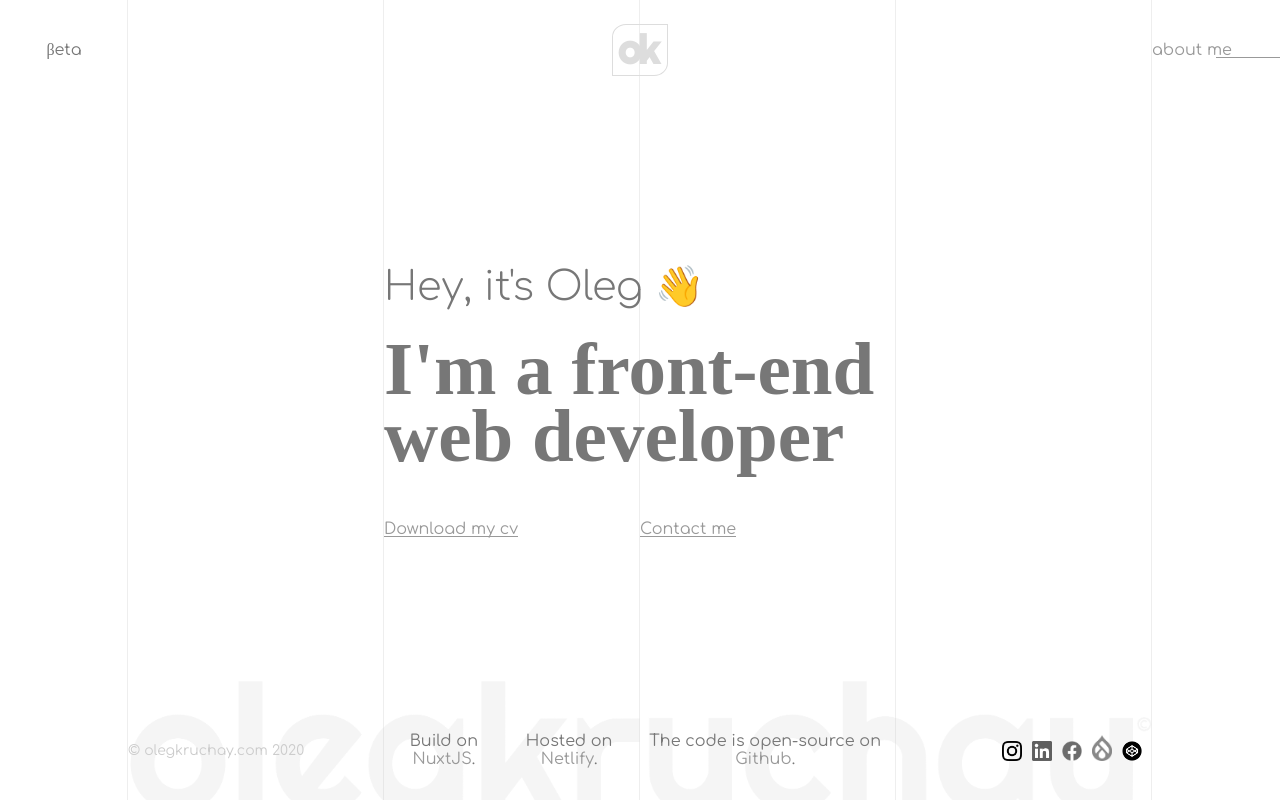
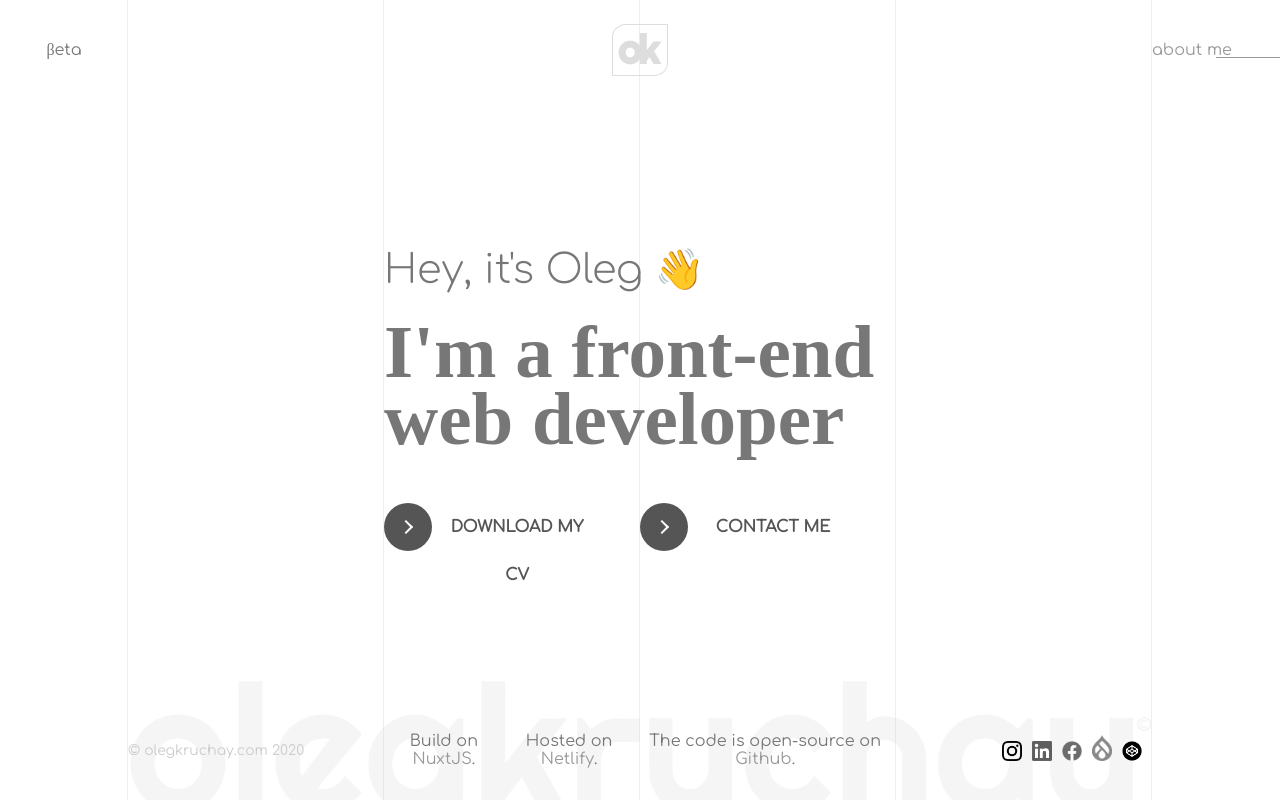
Before and after one commit to kruchai/olegkruchay-vue, a Nuxt app: page / in a window 1280 px wide. Built offline with nearby package versions, Linux system fonts and the light colour scheme; a web font is replaced by a local one.

Commit message:
v0.5: Rewriting the markup of CTA's at Main.vue component.

```diff
--- a/components/Main.vue
+++ b/components/Main.vue
@@ -9,23 +9,27 @@
 
       <div class="cv-container">
         <div class="download-cv">
-          <a :href="main.cvLink.cvLinkUri" class="cta">
-            <span class="circle" aria-hidden="true">
-              <span class="icon arrow"></span>
-            </span>
-            <span class="button-text">
-              {{ main.cvLink.cvLinkTitle }}
+          <a :href="main.cvLink.cvLinkUri" class="v-cta">
+            <span class="circle">
+              <span class="icon-wrapper">
+                <span class="icon download"></span>
+              </span>
+              <span class="button-text">
+                {{ main.cvLink.cvLinkTitle }}
+              </span>
             </span>
           </a>
         </div>
         <div class="message-me">
-          <a :href="main.contactLink.contactLinkUri" class="cta">
-            <span class="circle" aria-hidden="true">
-              <span class="icon arrow"></span>
+          <a :href="main.contactLink.contactLinkUri" class="v-cta">
+            <span class="circle">
+              <span class="icon-wrapper">
+                <span class="icon letter"></span>
+              </span>
+              <span class="button-text">
+                {{ main.contactLink.contactLinkTitle }}
+              </span>
             </span>
-            <span class="button-text">{{
-              main.contactLink.contactLinkTitle
-            }}</span>
           </a>
         </div>
       </div>
```
